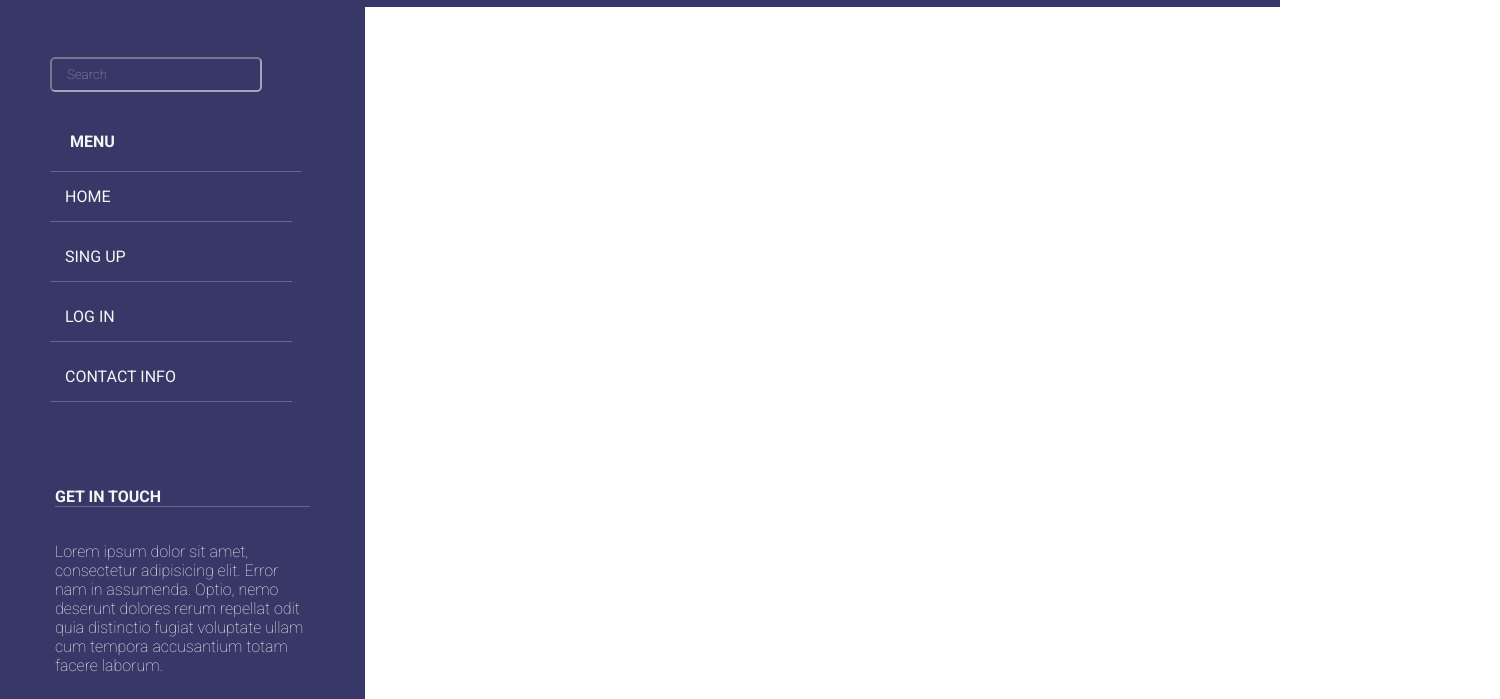
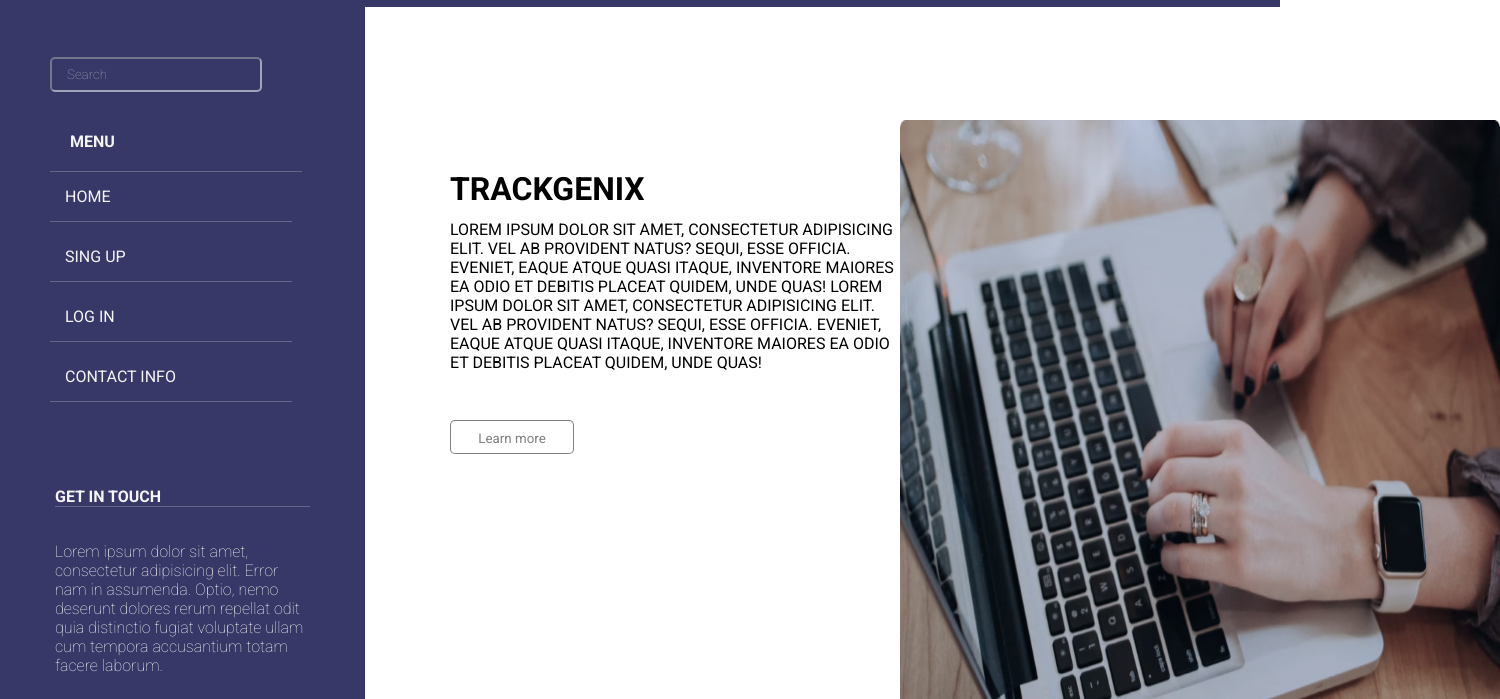
Before and after one commit to CrearDev1/BaSP-A2022-Etapa-1, a plain HTML site: page Week-03/index.html in a window 1280 px wide. Shown: the part 101-800 px from the top of the page, 1500 px wide, since content can reach past the window. Drawn offline with Linux system fonts and the light colour scheme.

Commit message:
BaSP-A2022-Etapa-1- move image-2 a first screenflow with position absolute

```diff
--- a/Week-03/styles.css
+++ b/Week-03/styles.css
@@ -128,6 +128,48 @@ aside input{
     width: 35px;
     height: 35px;
 }
+/*Finish aside section*/
 
+.main-section{
+    position: absolute;
+    top: 221px;
+    left: 900px;
+}
+.main-section p{
+    width: 450px;
+    height: 100px;
+}
 
-/*Finish aside section*/
+.main-section img{
+    width: 600px;
+    height: 600px;
+}
+.main-section p{
+    position: absolute;
+    left: -450px;
+    top: 100px;
+    text-align: left;
+    text-transform: uppercase;
+    font-size: 16px;
+}
+.main-section h2{
+    position: absolute;
+    left: -450px;
+    top: 50px;
+    font-size: 32px;
+    text-transform: uppercase;
+    text-align: left;
+}
+.main-section button{
+    position: absolute;
+    left: -450px;
+    top: 300px;
+    padding: 10px 24px;
+    width: 124px;
+    height: 34px;
+    text-align: center;
+    background-color: #FFFFFF;
+    border: 1px solid rgba(0, 0, 0, 0.5);
+    border-radius: 5px;
+    color:rgba(0, 0, 0, 0.5) ;
+}
```
